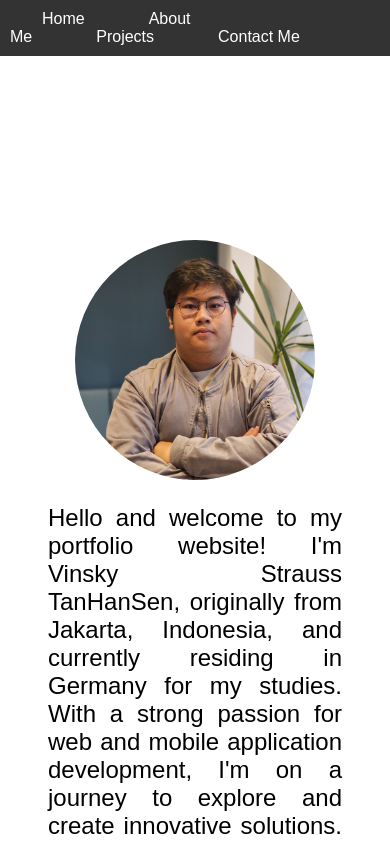
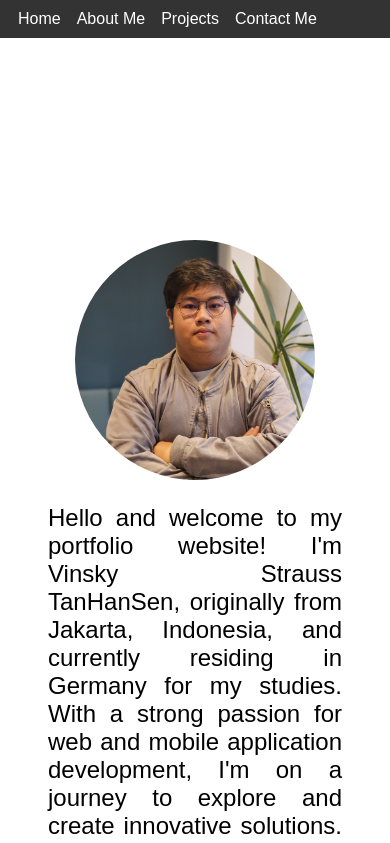
Before and after one commit to VinskyStrauss/Porto-website, a React (Vite) app: page / in a window 390 px wide. Shown: the top 843 px of the page. Built offline with nearby package versions, Linux system fonts and the light colour scheme; a web font is replaced by a local one.

Commit message:
fix phone layout

```diff
--- a/src/App.css
+++ b/src/App.css
@@ -26,7 +26,7 @@
 }
 
 .intro {
-  height: 100vh;
+  min-height: 100vh;
   text-align: justify;
   font-size: 1.5rem;
   color: #000000;
@@ -97,7 +97,7 @@ a {
 }
 
 .projects {
-  height: 100vh;
+  min-height: 100vh;
   text-align: left;
   font-size: 1.5rem;
   color: #000000;
@@ -211,6 +211,11 @@ p {
     min-height: auto;
   }
 
+  a {
+    margin-left: 0.5em;
+    margin-right: 0.5em;
+  }
+
   .logos {
     display: flex;
     flex-wrap: wrap; /* Allow logos to wrap to a new row */
```
